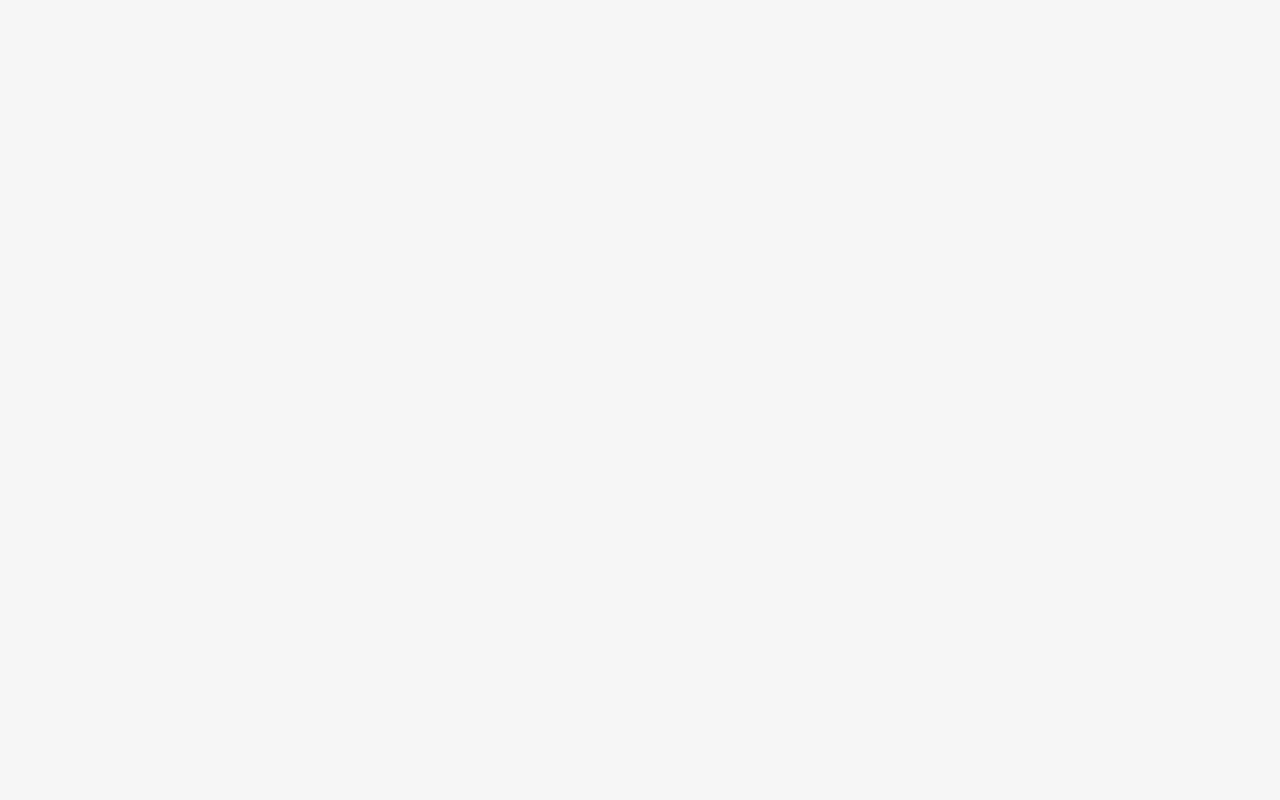
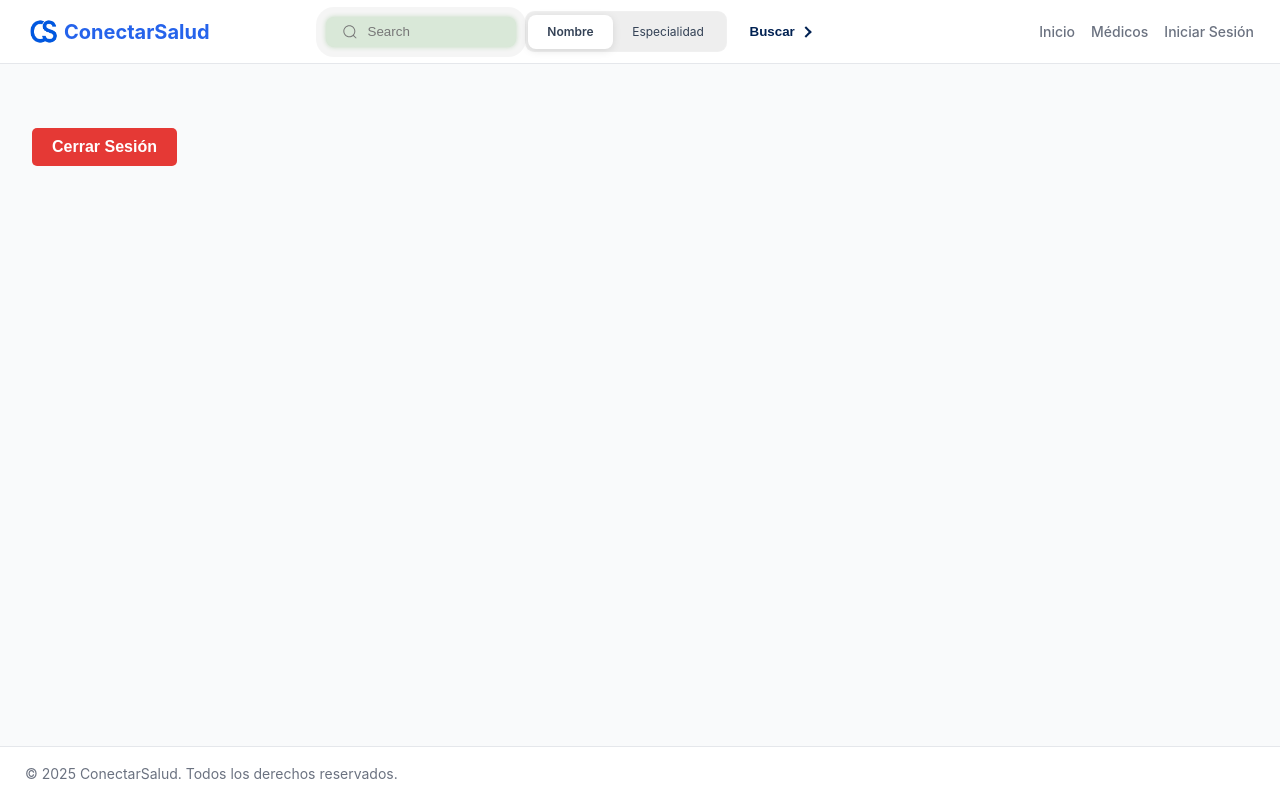
Before and after one commit to nicotorboli/Conectar-Salud, a React (Vite) app in the folder frontend/: page /perfil in a window 1280 px wide. Before the commit this address had no page. Built offline with nearby package versions, Linux system fonts and the light colour scheme.

Commit message:
Terminada US Iniciar-Sesion

```diff
--- a/frontend/src/App.jsx
+++ b/frontend/src/App.jsx
@@ -4,9 +4,12 @@ import Layout from "./Layout.jsx"
 import RegistroMedico from "./components/RegistroMedico/RegistroMedico";
 import MedicosPage from "./components/MedicosPage/MedicosPage.jsx"
 import LoginForm from "./components/LoginForm/LoginForm.jsx";
+import { AuthProvider } from "./context/AuthContext.jsx";
+import Perfil from "./components/Perfil/Perfil.jsx";
 
 const App = () => {
   return (
+    <AuthProvider>
       <BrowserRouter>
           <Routes>
             <Route path="/" element={<Layout />}>
@@ -15,9 +18,11 @@ const App = () => {
               <Route path="/medicos" element={<MedicosPage />} />
               <Route path="/login" element={<LoginForm />} />
               <Route path="/registro" element={<RegistroMedico/>} />
+              <Route path="/perfil" element={<Perfil />} />
             </Route>
           </Routes>
       </BrowserRouter>
+    </AuthProvider>
   );
 }
 
--- a/frontend/src/Header.jsx
+++ b/frontend/src/Header.jsx
@@ -1,14 +1,17 @@
 import CSLogo from "./assets/CSLogo(mini).png";
-import { useEffect, useState } from "react";
+import { useEffect, useState, useContext } from "react";
 import "./Header.css";
 import { Link, useLocation } from "react-router-dom";
 import SearchBar from "./components/search/SearchBar.jsx";
 import { useNavigate } from "react-router-dom";
+import { AuthContext } from "./context/AuthContext.jsx";
 
 function Header() {
   const [pathname, setPathname] = useState()
   const location = useLocation()
   const navigate = useNavigate();
+
+  const { isAuthenticated } = useContext(AuthContext);
 
   useEffect(() => {
     setPathname(location.pathname)
@@ -43,12 +46,22 @@ function Header() {
             >
               Médicos
             </Link>
-            <Link to={'/login'}
-              href="/login"
-              className={`nav-link ${pathname === "/login" ? "active" : ""}`}
-            >
-              Iniciar Sesión
-            </Link>
+
+            {isAuthenticated ? (
+              <Link
+                to={"/perfil"}
+                className={`nav-link ${pathname === "/perfil" ? "active" : ""}`}
+              >
+                Mi Perfil
+              </Link>
+            ) : (
+              <Link
+                to={"/login"}
+                className={`nav-link ${pathname === "/login" ? "active" : ""}`}
+              >
+                Iniciar Sesión
+              </Link>
+            )}
           </nav>
       </header>
     </div>
--- a/frontend/src/components/LoginForm/LoginForm.jsx
+++ b/frontend/src/components/LoginForm/LoginForm.jsx
@@ -1,8 +1,8 @@
-import React, { useState } from "react";
+import React, { useState, useContext } from "react";
 import { useNavigate } from "react-router-dom";
 import "./LoginForm.css";
 import ErrorMessage from "../ErrorMessage/ErrorMessage";
-
+import { AuthContext } from "../../context/AuthContext";
 
 const LoginForm = () => {
   const [formData, setFormData] = useState({
@@ -15,7 +15,7 @@ const LoginForm = () => {
   const handleChange = (e) => {
     setFormData({ ...formData, [e.target.name]: e.target.value });
   };
-
+  const { login } = useContext(AuthContext)
 
   const handleSubmit = async (e) => {
       e.preventDefault();
@@ -35,6 +35,8 @@ const handleSubmit = async (e) => {
         if (!response.ok) {
         throw new Error(data.message || "Error al registrar");
         }
+
+        login(data.token);
         navigate("/")
       } catch (error) {
         setErrors({ general: error.message });
--- /dev/null
+++ b/frontend/src/components/Perfil/Perfil.css
@@ -0,0 +1,14 @@
+.perfil-container {
+    padding: 2rem;
+    text-align: center;
+  }
+
+  .logout-button {
+    background-color: #e53935;
+    color: white;
+    border: none;
+    padding: 10px 20px;
+    font-size: 16px;
+    border-radius: 5px;
+    cursor: pointer;
+  }
--- /dev/null
+++ b/frontend/src/components/Perfil/Perfil.jsx
@@ -0,0 +1,25 @@
+import { useContext } from "react";
+import { AuthContext } from "../../context/AuthContext";
+import { useNavigate } from "react-router-dom";
+import "./Perfil.css";
+
+const Perfil = () => {
+  const { logout } = useContext(AuthContext);
+  const navigate = useNavigate();
+
+  const handleLogout = () => {
+    logout(); // actualiza el contexto y borra el token
+    navigate("/"); // redirecciona al inicio
+  };
+
+  return (
+    <div className="perfil-container">
+      <button className="logout-button" onClick={handleLogout}>
+        Cerrar Sesión
+      </button>
+    </div>
+  );
+
+};
+
+export default Perfil;
--- a/frontend/src/components/RegistroMedico/RegistroMedico.jsx
+++ b/frontend/src/components/RegistroMedico/RegistroMedico.jsx
@@ -1,9 +1,10 @@
 "use client";
 import { Link } from "react-router-dom";
-import { useState, useEffect } from "react";
+import { useState, useEffect, useContext } from "react";
 import "./RegistroMedico.css";
 import { useNavigate } from "react-router-dom";
 import ErrorMessage from "../ErrorMessage/ErrorMessage";
+import { AuthContext } from "../../context/AuthContext";
 
 export function RegistroMedico() {
   const [isLoading, setIsLoading] = useState(false);
@@ -25,6 +26,7 @@ export function RegistroMedico() {
   });
   const [especialidades, setEspecialidades] = useState([]);
   const navigate = useNavigate()
+  const { login } = useContext(AuthContext)
 
   useEffect(() => {
     fetch("http://localhost:8080/medicos/especialidades")
@@ -58,6 +60,8 @@ export function RegistroMedico() {
       if (!response.ok) {
         throw new Error(data.message || "Error al registrar");
       }
+
+      login(data.token);
       navigate("/")
     } catch (error) {
       setErrors({ general: error.message });
--- /dev/null
+++ b/frontend/src/context/AuthContext.jsx
@@ -0,0 +1,32 @@
+import { createContext, useState, useEffect } from "react";
+
+export const AuthContext = createContext();
+
+export const AuthProvider = ({ children }) => {
+  const [token, setToken] = useState(null);
+
+  useEffect(() => {
+    const savedToken = localStorage.getItem("token");
+    if (savedToken) {
+      setToken(savedToken);
+    }
+  }, []);
+
+  const login = (newToken) => {
+    localStorage.setItem("token", newToken);
+    setToken(newToken);
+  };
+
+  const logout = () => {
+    localStorage.removeItem("token");
+    setToken(null);
+  };
+
+  const isAuthenticated = !!token;
+
+  return (
+    <AuthContext.Provider value={{ token, isAuthenticated, login, logout }}>
+      {children}
+    </AuthContext.Provider>
+  );
+};
```
Lines whose indentation alone changed are shown as unchanged.
